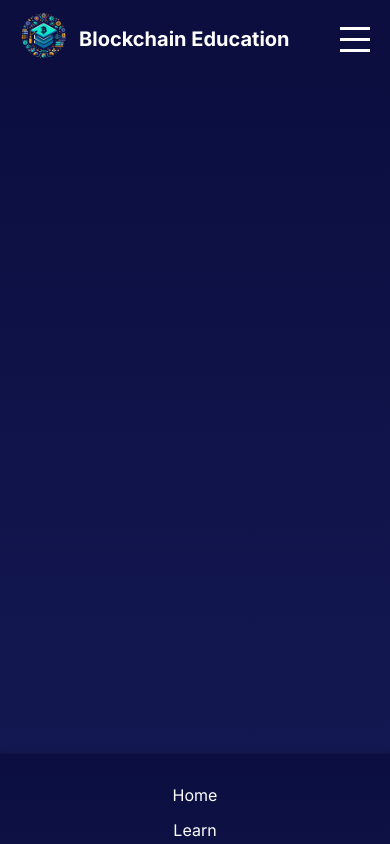
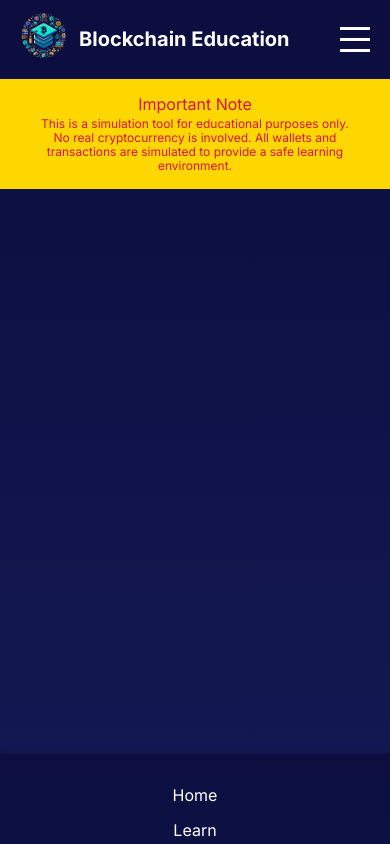
Before and after one commit to Fridrex/graded_unit2, a React (Vite) app in the folder frontend/: page /wallet in a window 390 px wide. Shown: the top 844 px of the page. Built offline with nearby package versions, Linux system fonts and the light colour scheme.

Commit message:
feat: implement responsive wallet note

```diff
--- a/frontend/src/App.css
+++ b/frontend/src/App.css
@@ -512,6 +512,26 @@ p {
   margin-top: 0.5rem;
 }
 
+/* Wallet */
+
+.wallet__note {
+  display: flex;
+  flex-direction: column;
+  justify-content: center;
+  align-items: center;
+  gap: var(--4px);
+  background-color: var(--warrning-colour);
+  padding: 1rem;
+}
+
+.wallet__note p {
+  font-size: var(--16px);
+  font-family: var(--headers-font);
+  color: var(--error-colour);
+  text-align: center;
+  margin: 0;
+}
+
 /* Media Queries */
 
 @media only screen and (max-width: 1333px) {
@@ -565,6 +585,19 @@ p {
 
   .about__header h1 {
     font-size: var(--24px);
+  }
+
+  .wallet__note {
+    width: 100%;
+    margin: 0 auto;
+  }
+
+  .wallet__note p {
+    width: 90%;
+  }
+
+  .wallet__note p:nth-child(2) {
+    font-size: var(--14px);
   }
 }
 
@@ -685,4 +718,8 @@ p {
   .about__content__block p {
     font-size: var(--16px);
   }
+
+  .wallet__note p:nth-child(2) {
+    font-size: var(--12px);
+  }
 }
--- a/frontend/src/pages/Wallet.jsx
+++ b/frontend/src/pages/Wallet.jsx
@@ -1,3 +1,14 @@
-const Wallet = () => {};
+const Wallet = () => {
+    return (
+        <>
+            <div className="wallet">
+                <div className="wallet__note">
+                    <p>Important Note</p>
+                    <p>This is a simulation tool for educational purposes only. No real cryptocurrency is involved. All wallets and transactions are simulated to provide a safe learning environment.</p>
+                </div>
+            </div>
+        </>
+    )
+};
 
 export default Wallet;
```
